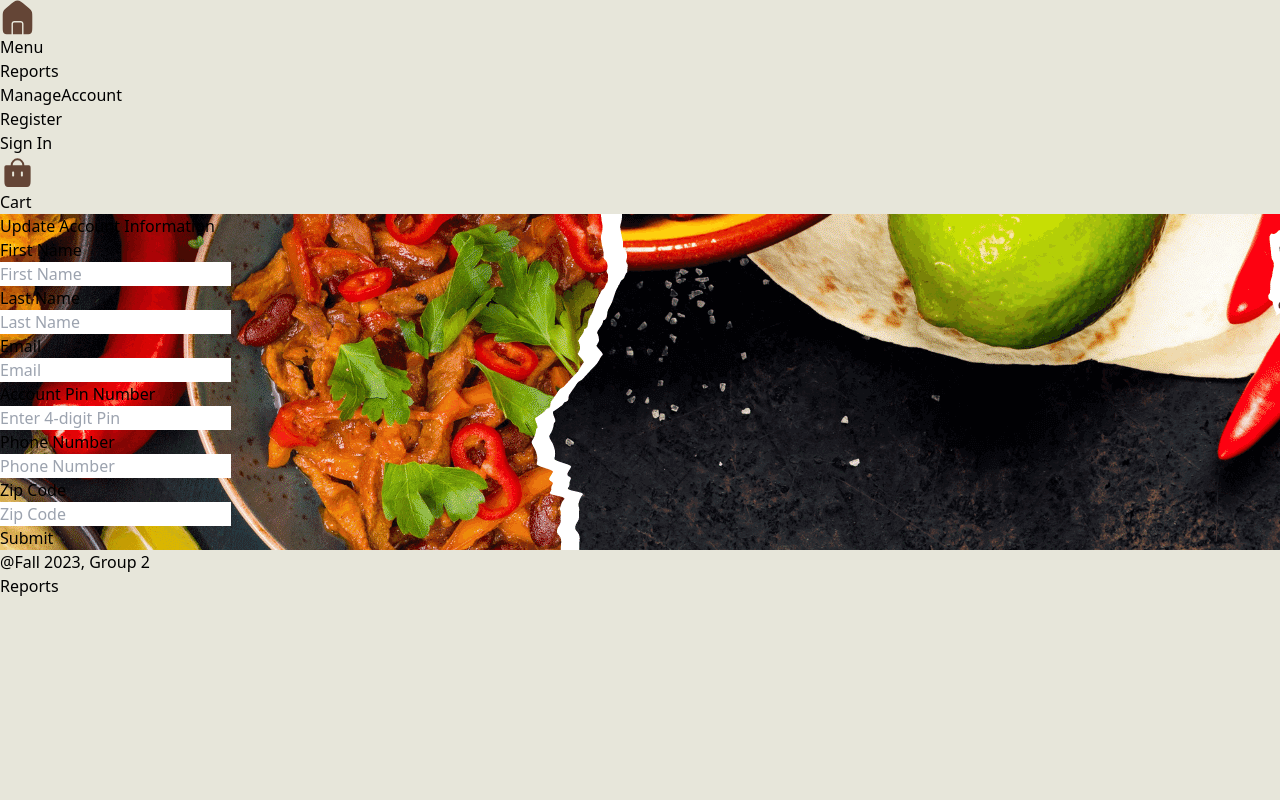
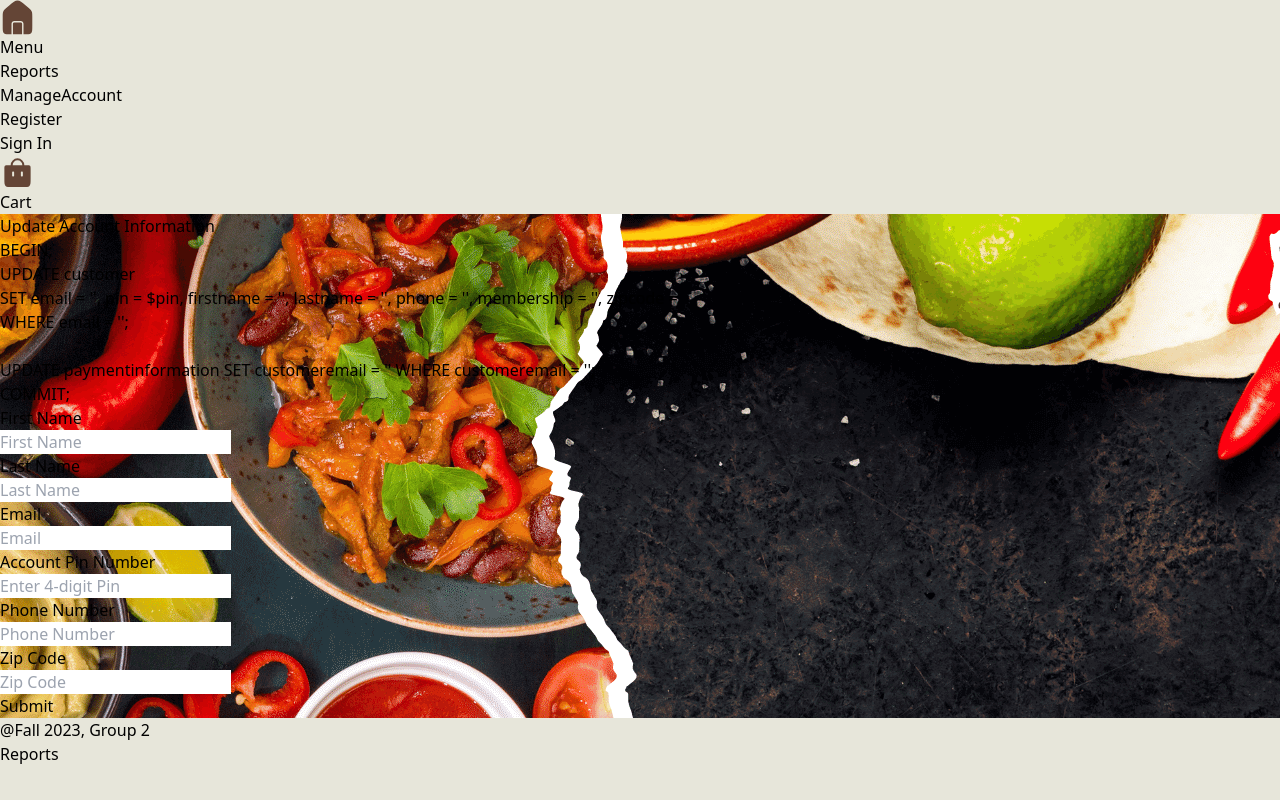
Before and after one commit to ujwal2003/DB-Team02-WebApp, a React (Vite) app in the folder client/: page /UpdateAccountInformation in a window 1280 px wide. Built offline with nearby package versions, Linux system fonts and the light colour scheme.

Commit message:
sql display on update account page

```diff
--- a/client/src/pages/UpdateAccountInformation.jsx
+++ b/client/src/pages/UpdateAccountInformation.jsx
@@ -92,6 +92,23 @@ function UpdateAccountInformation() {
           ) : (
             <>
               <h1 className="text-4xl font-semibold text-[#05204A] mb-4">Update Account Information</h1>
+              <p className="text-sm">
+                BEGIN; <br />
+                UPDATE customer <br />
+                SET email = '{formData.email}',
+                  pin = $pin,
+                  firstname = '{formData.firstName}',
+                  lastname = '{formData.lastName}',
+                  phone = '{formData.phoneNumber}',
+                  membership = '{custInfo.membershipType}',
+                  zipcode = {formData.zip} <br />
+                WHERE email = '{custInfo.email}'; <br /> <br />
+
+                UPDATE paymentinformation
+                SET customeremail = '{formData.email}'
+                WHERE customeremail = '{custInfo.email}'; <br />
+                COMMIT;
+              </p>
               <div className="mb-4">
                 <div className="mb-2">
                   <label className="text-l text-[#05204A]">First Name</label>
```
